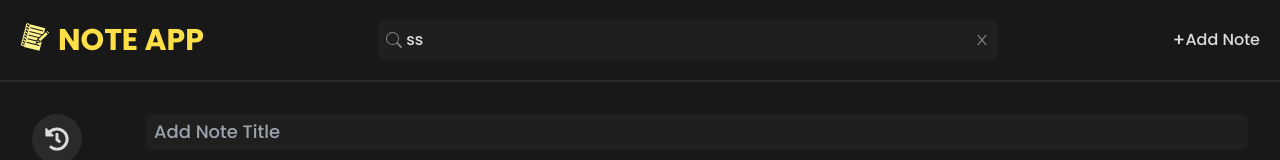
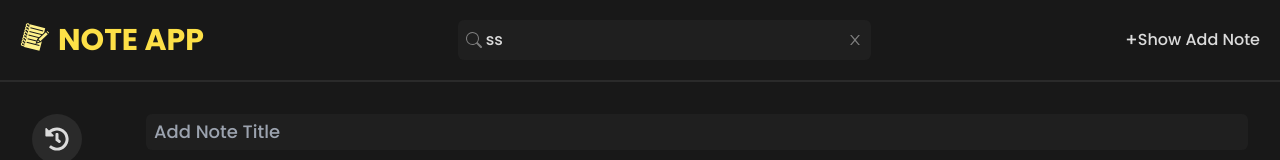
Before and after one commit to AkkiBro001/react-typescript-note-app, a React (Vite) app: page / in a window 1280 px wide. Shown: the top 160 px of the page. Built offline with nearby package versions, Linux system fonts and the light colour scheme.

Commit message:
All designing and basic functionality done

```diff
--- a/src/components/Navigation.tsx
+++ b/src/components/Navigation.tsx
@@ -19,7 +19,7 @@ function Navigation() {
                 <span className="text-yellow-200"><GiNotebook /></span>
                 <span className="text-yellow-300 sm:block xs:hidden">Note App</span>
             </a>
-            <div className="sm:w-1/2 xs:w-full relative">
+            <div className="md:w-2/6 sm:w-1/2 xs:w-full relative">
                 <input type="text" placeholder="search notes" className="w-full py-2 pl-7 pr-7 rounded-md bg-secondary border-0"
                 value= {search}
                 onChange={(e:React.ChangeEvent<HTMLInputElement>)=>handleSerch(e)}
@@ -32,7 +32,7 @@ function Navigation() {
             </div>
             <button className="button flex items-center justify-center md:rounded-full xs:rounded-lg hover:bg-light hover:text-primary nav-btn">
                 <span className="text-lg">+</span>
-                <span className="md:block xs:hidden">Add Note</span>
+                <span className="md:block xs:hidden">Show Add Note</span>
             <span className="text-light md:hidden xs:block ml-1 text-xl sm-icon"><GiNotebook /></span>
             </button>
         </nav>
```
